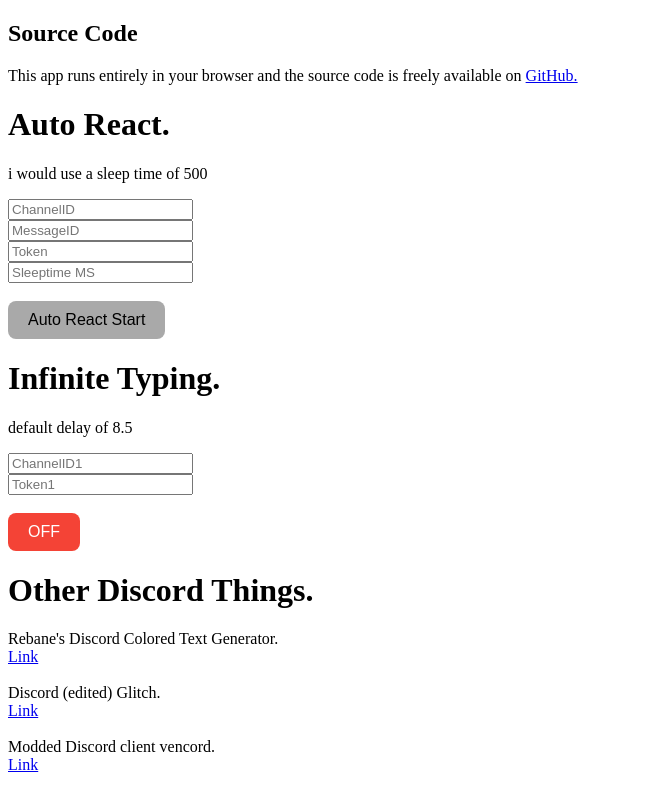
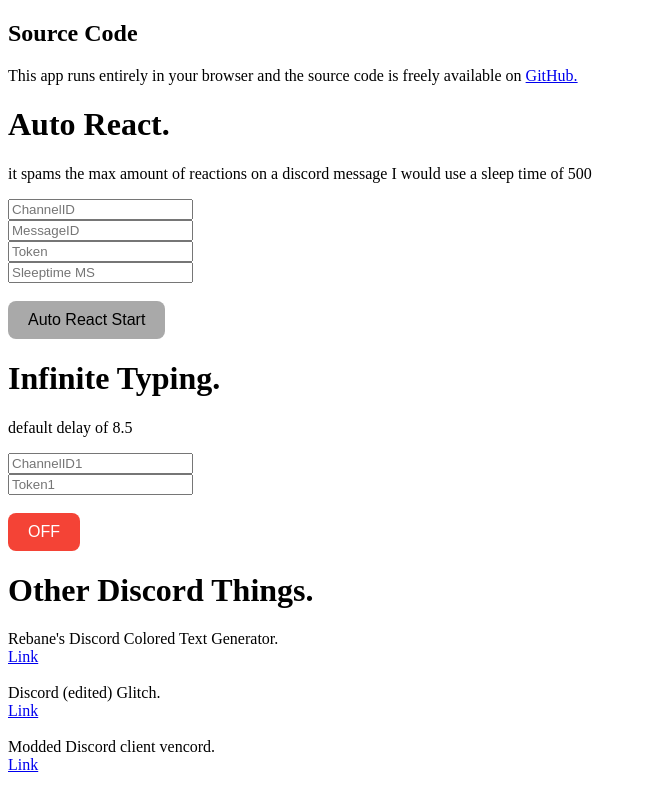
Before and after one commit to eman225511/Discord-Troll-Tools-By-Eman, a plain HTML site: page index.html in a window 1280 px wide. Shown: the whole page, without its empty margins (0-647 px from the left). Drawn offline with Linux system fonts and the light colour scheme.

Commit message:
Update index.html

```diff
--- a/index.html
+++ b/index.html
@@ -14,7 +14,10 @@
 	This app runs entirely in your browser and the source code is freely available on <a href="https://github.com/eman225511/Discord-Troll-Tools-By-Eman">GitHub.</a>
   </p>
   <h1>Auto React.</h1>
-  <p>i would use a sleep time of 500</p>
+  <p>
+	  it spams the max amount of reactions on a discord message
+	  I would use a sleep time of 500
+  </p>
   <input type="text" placeholder="ChannelID"></input><br>
   <input type="text" placeholder="MessageID"></input><br>
   <input type="text" placeholder="Token"></input><br>
```
